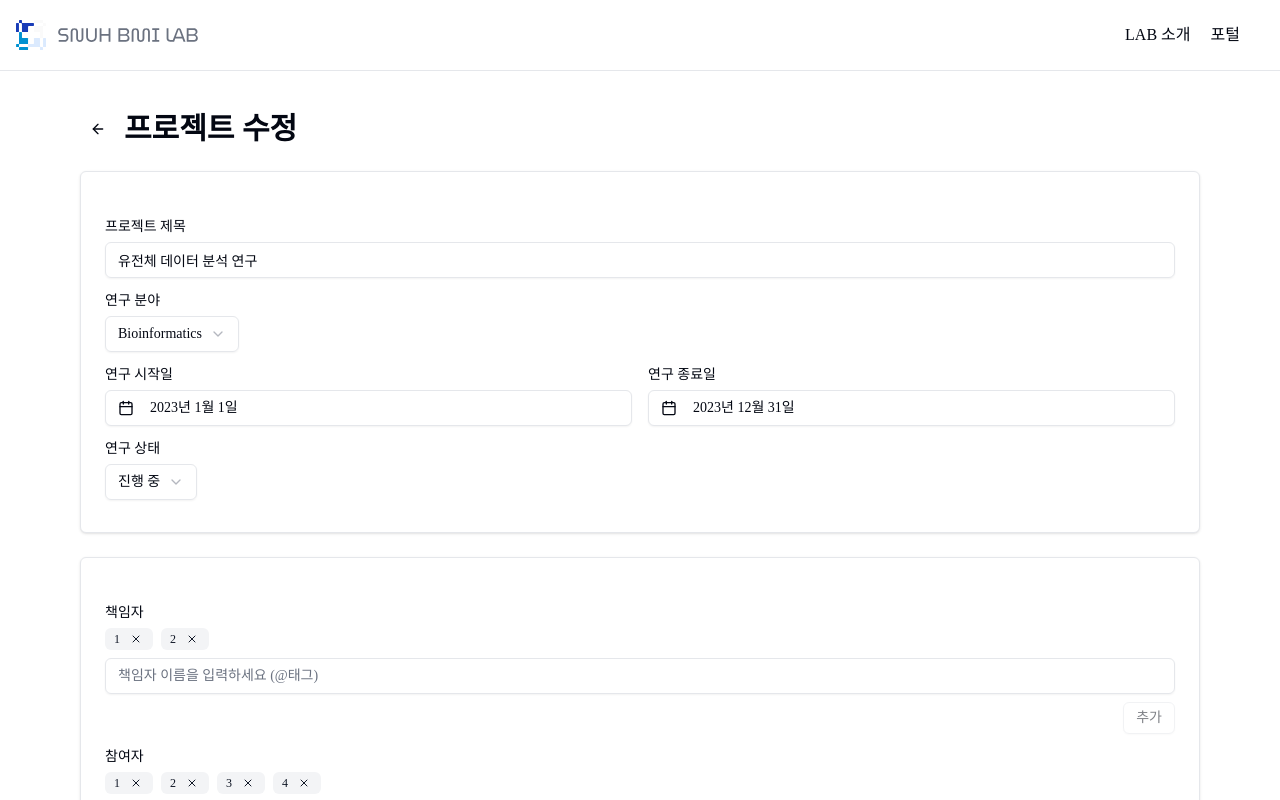
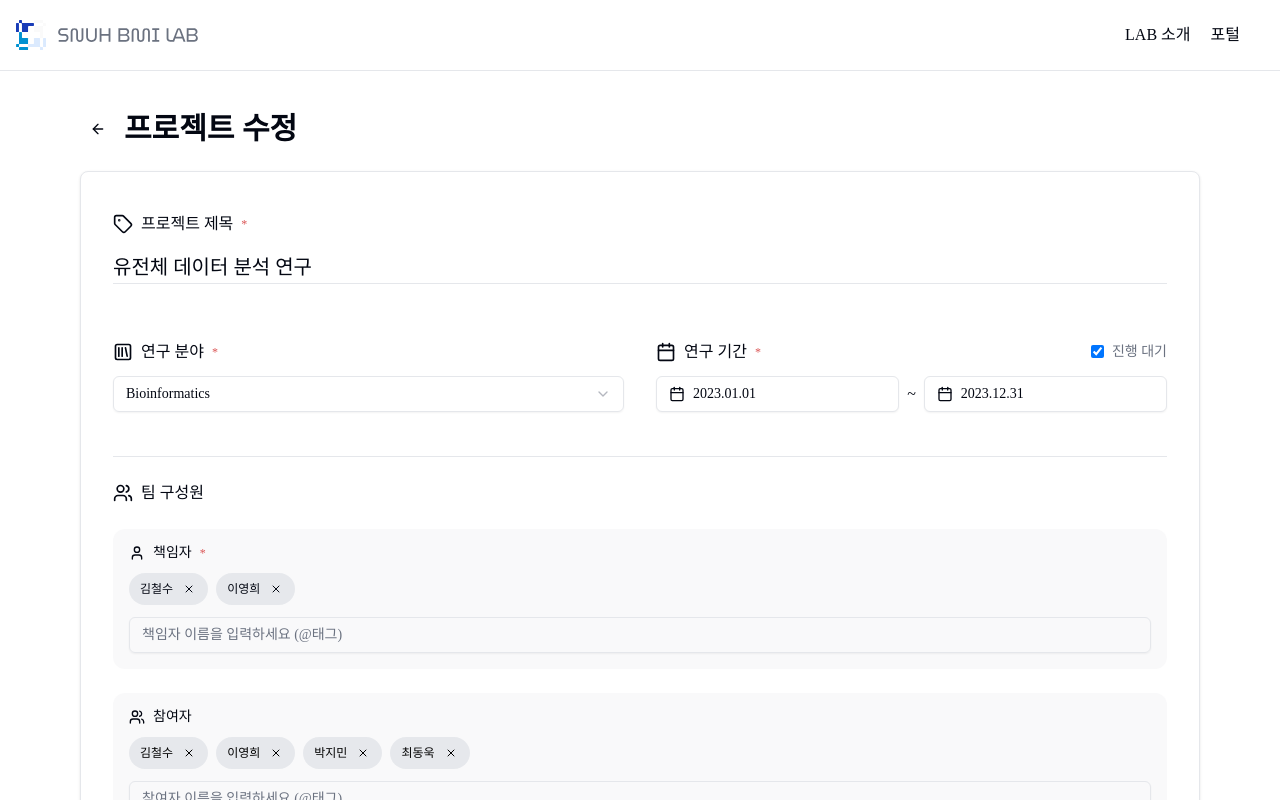
Before and after one commit to SNUH-BMI-LAB-Web-Project/snuh-bmilab-web-client, a Next.js app: page /researches/projects/1/edit in a window 1280 px wide. Built offline with nearby package versions, Linux system fonts and the light colour scheme; a web font is replaced by a local one.

Commit message:
feat: 프로젝트 등록 / 수정 화면 퍼블리싱 수정

```diff
--- a/src/components/researches/projects/project-form.tsx
+++ b/src/components/researches/projects/project-form.tsx
@@ -13,7 +13,6 @@ import {
   SelectTrigger,
   SelectValue,
 } from '@/components/ui/select';
-import { Card, CardContent, CardFooter } from '@/components/ui/card';
 import { Badge } from '@/components/ui/badge';
 import { Calendar } from '@/components/ui/calendar';
 import {
@@ -21,18 +20,30 @@ import {
   PopoverContent,
   PopoverTrigger,
 } from '@/components/ui/popover';
-import { CalendarIcon, X } from 'lucide-react';
+import {
+  CalendarIcon,
+  SquareLibrary,
+  NotepadText,
+  FileText,
+  Paperclip,
+  Plus,
+  User,
+  Users,
+  X,
+  Tag,
+} from 'lucide-react';
 import { format } from 'date-fns';
 import { ko } from 'date-fns/locale';
 import { cn } from '@/lib/utils';
 
-import { researchCategories, researchStatuses, users } from '@/data/projects';
+import { researchCategories, users } from '@/data/projects';
 import {
   Project,
   ProjectFile,
-  ResearchCategory,
+  ProjectCategory,
   ResearchStatus,
-} from '@/types/project';
+} from '@/types/researches';
+import { Separator } from '@/components/ui/separator';
 
 interface ProjectFormProps {
   initialData?: Project;
@@ -55,7 +66,7 @@ export function ProjectForm({
       content: '',
       startDate: '',
       endDate: '',
-      category: '' as ResearchCategory,
+      category: '' as ProjectCategory,
       status: '' as ResearchStatus,
       createdAt: '',
       leaderId: [],
@@ -351,6 +362,22 @@ export function ProjectForm({
     onSubmit(finalData);
   };
 
+  useEffect(() => {
+    if (initialData) {
+      setLeaders(
+        users
+          .filter((u) => initialData.leaderId.includes(u.userId))
+          .map((u) => u.name),
+      );
+
+      setParticipants(
+        users
+          .filter((u) => initialData.participantId.includes(u.userId))
+          .map((u) => u.name),
+      );
+    }
+  }, [initialData]);
+
   // 외부 클릭 시 멘션 닫기
   useEffect(() => {
     const handleClickOutside = (event: MouseEvent) => {
@@ -380,34 +407,38 @@ export function ProjectForm({
 
   return (
     <form onSubmit={handleSubmit(handleFormSubmit)}>
-      <div className="grid grid-cols-1 gap-6">
-        <Card>
-          <CardContent className="pt-6">
-            <div className="space-y-4">
-              <div className="space-y-2">
-                <Label htmlFor="title">프로젝트 제목</Label>
+      <div className="space-y-8 rounded-lg border bg-white p-8 shadow-sm">
+        <div className="space-y-3 pt-2 pb-6">
+          <Label className="flex items-center text-base font-medium">
+            <Tag className="h-5 w-5" />
+            프로젝트 제목 <span className="text-destructive text-xs">*</span>
+          </Label>
+
           <Input
             id="title"
             placeholder="프로젝트 제목을 입력하세요"
-                  {...register('title', {
-                    required: '프로젝트 제목은 필수입니다',
-                  })}
+            {...register('title', { required: '프로젝트 제목은 필수입니다' })}
+            className="focus-visible:none rounded-none border-0 border-b px-0 !text-xl font-medium shadow-none transition-colors focus-visible:ring-0 focus-visible:ring-offset-0"
           />
           {errors.title && (
-                  <p className="text-destructive text-sm">
+            <p className="mt-2 text-sm text-red-500">
               {errors.title.message as string}
             </p>
           )}
         </div>
-              <div className="space-y-2">
-                <Label htmlFor="field">연구 분야</Label>
+        <div className="grid grid-cols-1 gap-8 md:grid-cols-2">
+          <div className="space-y-3">
+            <Label className="flex items-center text-base font-medium">
+              <SquareLibrary className="h-5 w-5" />
+              연구 분야 <span className="text-destructive text-xs">*</span>
+            </Label>
             <Select
               defaultValue={initialData?.category}
               onValueChange={(value) =>
                 register('category').onChange({ target: { value } })
               }
             >
-                  <SelectTrigger>
+              <SelectTrigger className="focus:none focus:none h-12 w-full border">
                 <SelectValue placeholder="연구 분야를 선택하세요" />
               </SelectTrigger>
               <SelectContent>
@@ -419,22 +450,43 @@ export function ProjectForm({
               </SelectContent>
             </Select>
           </div>
-              <div className="grid grid-cols-1 gap-4 md:grid-cols-2">
-                <div className="space-y-2">
-                  <Label>연구 시작일</Label>
+
+          <div className="space-y-3">
+            <div className="flex items-center justify-between">
+              <Label className="flex items-center text-base font-medium">
+                <CalendarIcon className="h-5 w-5" />
+                연구 기간 <span className="text-destructive text-xs">*</span>
+              </Label>
+              <div className="flex items-center gap-2">
+                <input
+                  id="status"
+                  type="checkbox"
+                  {...register('status')}
+                  className="focus:none text-muted-foreground"
+                  defaultChecked={initialData?.status === '진행 대기'}
+                />
+                <Label
+                  className="text-muted-foreground text-sm font-normal"
+                  htmlFor="status"
+                >
+                  진행 대기
+                </Label>
+              </div>
+            </div>
+            <div className="flex items-center space-x-2">
               <Popover>
                 <PopoverTrigger asChild>
                   <Button
                     variant="outline"
                     className={cn(
-                          'w-full justify-start text-left font-normal',
+                      'flex-1 justify-start border text-left font-normal',
                       !startDate && 'text-muted-foreground',
                     )}
                   >
-                        <CalendarIcon className="mr-2 h-4 w-4" />
+                    <CalendarIcon className="h-5 w-5" />
                     {startDate
-                          ? format(startDate, 'PPP', { locale: ko })
-                          : '날짜 선택'}
+                      ? format(startDate, 'yyyy.MM.dd', { locale: ko })
+                      : '시작일 (필수)'}
                   </Button>
                 </PopoverTrigger>
                 <PopoverContent className="w-auto p-0">
@@ -446,22 +498,23 @@ export function ProjectForm({
                   />
                 </PopoverContent>
               </Popover>
-                </div>
-                <div className="space-y-2">
-                  <Label>연구 종료일</Label>
+
+              <span>~</span>
+
+              {/* End Date */}
               <Popover>
                 <PopoverTrigger asChild>
                   <Button
                     variant="outline"
                     className={cn(
-                          'w-full justify-start text-left font-normal',
+                      'flex-1 justify-start border text-left font-normal',
                       !endDate && 'text-muted-foreground',
                     )}
                   >
-                        <CalendarIcon className="mr-2 h-4 w-4" />
+                    <CalendarIcon className="h-5 w-5" />
                     {endDate
-                          ? format(endDate, 'PPP', { locale: ko })
-                          : '날짜 선택'}
+                      ? format(endDate, 'yyyy.MM.dd', { locale: ko })
+                      : '종료일 (선택)'}
                   </Button>
                 </PopoverTrigger>
                 <PopoverContent className="w-auto p-0">
@@ -475,46 +528,31 @@ export function ProjectForm({
               </Popover>
             </div>
           </div>
-              <div className="space-y-2">
-                <Label htmlFor="status">연구 상태</Label>
-                <Select
-                  defaultValue={initialData?.status}
-                  onValueChange={(value) =>
-                    register('status').onChange({ target: { value } })
-                  }
-                >
-                  <SelectTrigger>
-                    <SelectValue placeholder="연구 상태를 선택하세요" />
-                  </SelectTrigger>
-                  <SelectContent>
-                    {researchStatuses.map((status) => (
-                      <SelectItem key={status} value={status}>
-                        {status}
-                      </SelectItem>
-                    ))}
-                  </SelectContent>
-                </Select>
         </div>
-            </div>
-          </CardContent>
-        </Card>
-        <Card>
-          <CardContent className="pt-6">
-            <div className="space-y-4">
-              <div className="space-y-2">
-                <Label>책임자</Label>
-                <div className="mb-2 flex flex-wrap gap-2">
+
+        <Separator className="my-6" />
+
+        <div className="space-y-6">
+          <h3 className="flex items-center text-base font-medium">
+            <Users className="mr-2 h-5 w-5" />팀 구성원
+          </h3>
+
+          <div className="bg-muted/50 space-y-3 rounded-xl p-4">
+            <Label className="flex items-center">
+              <User className="h-4 w-4" />
+              책임자 <span className="text-destructive text-xs">*</span>
+            </Label>
+            <div className="mb-3 flex min-h-8 flex-wrap gap-2">
               {leaders.map((leader) => (
                 <Badge
                   key={leader}
-                      variant="secondary"
-                      className="flex items-center gap-1"
+                  className="bg-border/90 text-mute-foreground flex items-center gap-1 rounded-full px-2.5"
                 >
                   {leader}
                   <button
                     type="button"
                     onClick={() => removeLeader(leader)}
-                        className="hover:bg-muted ml-1 rounded-full p-0.5"
+                    className="ml-1 rounded-full p-0.5 hover:bg-black/5"
                   >
                     <X className="h-3 w-3" />
                     <span className="sr-only">제거</span>
@@ -529,55 +567,48 @@ export function ProjectForm({
                 value={leaderInput}
                 onChange={handleLeaderInputChange}
                 onKeyDown={handleLeaderKeyDown}
+                className="text-sm"
               />
               {showLeaderMentions && filteredLeaderMentions.length > 0 && (
                 <div
                   id="leader-mention-list"
-                      className="bg-background absolute z-10 mt-1 max-h-60 w-full overflow-auto rounded-md border shadow-md"
+                  className="absolute z-10 mt-1 max-h-60 w-full overflow-auto rounded-xl border bg-white shadow-md"
                 >
                   {filteredLeaderMentions.map((user, index) => (
                     <button
                       key={user.userId}
                       type="button"
-                          className="hover:bg-muted focus:bg-muted w-full px-4 py-2 text-left focus:outline-none"
+                      className="hover:bg-accent focus:bg-accent w-full px-4 py-3 text-left text-sm focus:outline-none"
                       onClick={() => selectLeaderMention(user.name)}
                       onKeyDown={(e) =>
                         handleMentionKeyDown(e, index, 'leader')
                       }
                       tabIndex={0}
                     >
-                          {user.name}
+                      {user.name} ({user.email})
                     </button>
                   ))}
                 </div>
               )}
             </div>
-                <div className="flex justify-end">
-                  <Button
-                    type="button"
-                    variant="outline"
-                    size="sm"
-                    onClick={addLeader}
-                    disabled={!leaderInput.trim()}
-                  >
-                    추가
-                  </Button>
           </div>
-              </div>
-              <div className="space-y-2">
-                <Label>참여자</Label>
-                <div className="mb-2 flex flex-wrap gap-2">
+
+          <div className="bg-muted/50 space-y-3 rounded-xl p-4">
+            <Label className="flex items-center">
+              <Users className="h-4 w-4" />
+              참여자
+            </Label>
+            <div className="mb-3 flex min-h-8 flex-wrap gap-2">
               {participants.map((participant) => (
                 <Badge
                   key={participant}
-                      variant="secondary"
-                      className="flex items-center gap-1"
+                  className="bg-border/90 flex items-center gap-1 rounded-full px-2.5 text-black"
                 >
                   {participant}
                   <button
                     type="button"
                     onClick={() => removeParticipant(participant)}
-                        className="hover:bg-muted ml-1 rounded-full p-0.5"
+                    className="ml-1 rounded-full p-0.5 hover:bg-black/5"
                   >
                     <X className="h-3 w-3" />
                     <span className="sr-only">제거</span>
@@ -592,50 +623,44 @@ export function ProjectForm({
                 value={participantInput}
                 onChange={handleParticipantInputChange}
                 onKeyDown={handleParticipantKeyDown}
+                className="text-sm"
               />
               {showParticipantMentions &&
                 filteredParticipantMentions.length > 0 && (
                   <div
                     id="participant-mention-list"
-                        className="bg-background absolute z-10 mt-1 max-h-60 w-full overflow-auto rounded-md border shadow-md"
+                    className="absolute z-10 mt-1 max-h-60 w-full overflow-auto rounded-xl border bg-white shadow-md"
                   >
                     {filteredParticipantMentions.map((user, index) => (
                       <button
                         key={user.userId}
                         type="button"
-                            className="hover:bg-muted focus:bg-muted w-full px-4 py-2 text-left focus:outline-none"
+                        className="hover:bg-accent focus:bg-accent w-full px-4 py-3 text-left text-sm focus:outline-none"
                         onClick={() => selectParticipantMention(user.name)}
                         onKeyDown={(e) =>
                           handleMentionKeyDown(e, index, 'participant')
                         }
                         tabIndex={0}
                       >
-                            {user.name}
+                        {user.name} ({user.email})
                       </button>
                     ))}
                   </div>
                 )}
             </div>
-                <div className="flex justify-end">
-                  <Button
-                    type="button"
-                    variant="outline"
-                    size="sm"
-                    onClick={addParticipant}
-                    disabled={!participantInput.trim()}
-                  >
-                    추가
-                  </Button>
           </div>
         </div>
-            </div>
-          </CardContent>
-        </Card>
-        <Card>
-          <CardContent className="pt-6">
+
+        <Separator className="my-6" />
+
         <div className="space-y-4">
-              <div className="space-y-2">
-                <Label htmlFor="content">프로젝트 내용</Label>
+          <Label
+            htmlFor="content"
+            className="flex items-center text-base font-medium"
+          >
+            <NotepadText className="h-5 w-5" />
+            프로젝트 내용 <span className="text-destructive text-xs">*</span>
+          </Label>
           <Textarea
             id="content"
             placeholder="프로젝트 내용을 입력하세요"
@@ -643,21 +668,58 @@ export function ProjectForm({
             {...register('content')}
           />
         </div>
-              <div className="space-y-2">
-                <Label>첨부파일</Label>
+
+        <div className="space-y-4">
+          <Label className="flex items-center text-base font-medium">
+            <Paperclip className="h-5 w-5" />
+            첨부파일
+          </Label>
+
+          <div className="hover:border-primary/50 rounded-md border border-2 border-dashed p-6 text-center transition-colors">
+            {/* eslint-disable jsx-a11y/label-has-associated-control */}
+            <label className="flex cursor-pointer flex-col items-center justify-center gap-2">
+              <input
+                type="file"
+                className="hidden"
+                multiple
+                onChange={(e) => {
+                  const target = e.target as HTMLInputElement;
+                  setNewFiles((prev) => [
+                    ...prev,
+                    ...Array.from(target.files ?? []),
+                  ]);
+                }}
+              />
+              <div className="bg-primary/10 rounded-full p-2">
+                <Plus className="text-primary h-6 w-6" />
+              </div>
+              <span className="text-muted-foreground font-medium">
+                파일 추가하기
+              </span>
+              <span className="text-muted-foreground text-sm">
+                또는 파일을 여기에 끌어다 놓으세요
+              </span>
+            </label>
+          </div>
+
           {existingFiles.length > 0 && (
-                  <div className="mb-4 space-y-2">
-                    <p className="text-muted-foreground text-sm">기존 파일</p>
-                    <ul className="space-y-2">
+            <div className="mt-4 space-y-3">
+              <h4 className="text-sm font-medium">기존 파일</h4>
+              <div className="grid gap-3 sm:grid-cols-2">
                 {existingFiles.map((file, index) => (
-                        <li
+                  <div
                     key={file.name}
-                          className="flex items-center justify-between rounded-md border p-3"
+                    className="flex items-center justify-between rounded-md border p-3 transition-colors"
                   >
-                          <div className="flex items-center">
-                            <div className="ml-2">
-                              <div className="font-medium">{file.name}</div>
-                              <div className="text-muted-foreground text-sm">
+                    <div className="flex items-center overflow-hidden">
+                      <div className="bg-muted/50 mr-3 rounded-lg p-2">
+                        <FileText className="text-muted-foreground h-5 w-5" />
+                      </div>
+                      <div className="truncate">
+                        <div className="truncate text-sm font-medium">
+                          {file.name}
+                        </div>
+                        <div className="text-muted-foreground text-xs">
                           {file.size}
                         </div>
                       </div>
@@ -667,28 +729,35 @@ export function ProjectForm({
                       variant="ghost"
                       size="sm"
                       onClick={() => removeExistingFile(index)}
+                      className="h-8 w-8 flex-shrink-0"
                     >
                       <X className="h-4 w-4" />
                       <span className="sr-only">제거</span>
                     </Button>
-                        </li>
+                  </div>
                 ))}
-                    </ul>
+              </div>
             </div>
           )}
+
           {newFiles.length > 0 && (
-                  <div className="mb-4 space-y-2">
-                    <p className="text-muted-foreground text-sm">새 파일</p>
-                    <ul className="space-y-2">
+            <div className="mt-4 space-y-3">
+              <h4 className="text-sm font-medium">새 파일</h4>
+              <div className="grid gap-3 sm:grid-cols-2">
                 {newFiles.map((file, index) => (
-                        <li
+                  <div
                     key={file.name}
-                          className="flex items-center justify-between rounded-md border p-3"
+                    className="flex items-center justify-between rounded-md border p-3 transition-colors"
                   >
-                          <div className="flex items-center">
-                            <div className="ml-2">
-                              <div className="font-medium">{file.name}</div>
-                              <div className="text-muted-foreground text-sm">
+                    <div className="flex items-center overflow-hidden">
+                      <div className="bg-muted/50 mr-3 rounded-lg p-2">
+                        <FileText className="text-muted-foreground h-5 w-5" />
+                      </div>
+                      <div className="truncate">
+                        <div className="truncate text-sm font-medium">
+                          {file.name}
+                        </div>
+                        <div className="text-muted-foreground text-xs">
                           {(file.size / 1024 / 1024).toFixed(2)}MB
                         </div>
                       </div>
@@ -696,40 +765,25 @@ export function ProjectForm({
                     <Button
                       type="button"
                       variant="ghost"
-                            size="sm"
                       onClick={() => removeNewFile(index)}
+                      className="h-8 w-8 flex-shrink-0"
                     >
                       <X className="h-4 w-4" />
                       <span className="sr-only">제거</span>
                     </Button>
-                        </li>
+                  </div>
                 ))}
-                    </ul>
+              </div>
             </div>
           )}
-                <Input
-                  type="file"
-                  multiple
-                  onChange={(e) => {
-                    const target = e.target as HTMLInputElement;
-                    setNewFiles((prev) => [
-                      ...prev,
-                      ...Array.from(target.files ?? []),
-                    ]);
-                  }}
-                />
-                <p className="text-muted-foreground text-sm">
-                  모든 사진, 동영상, PDF 등 파일을 첨부할 수 있습니다.
-                </p>
         </div>
       </div>
-          </CardContent>
-          <CardFooter className="flex justify-end space-x-2">
-            <Button type="submit">
-              {isEditing ? '프로젝트 수정' : '프로젝트 등록'}
+
+      {/* Submit Button */}
+      <div className="mt-8 flex justify-end">
+        <Button type="submit" className="px-10">
+          {isEditing ? '저장' : '등록'}
         </Button>
-          </CardFooter>
-        </Card>
       </div>
     </form>
   );
```
Lines whose indentation alone changed are shown as unchanged.
